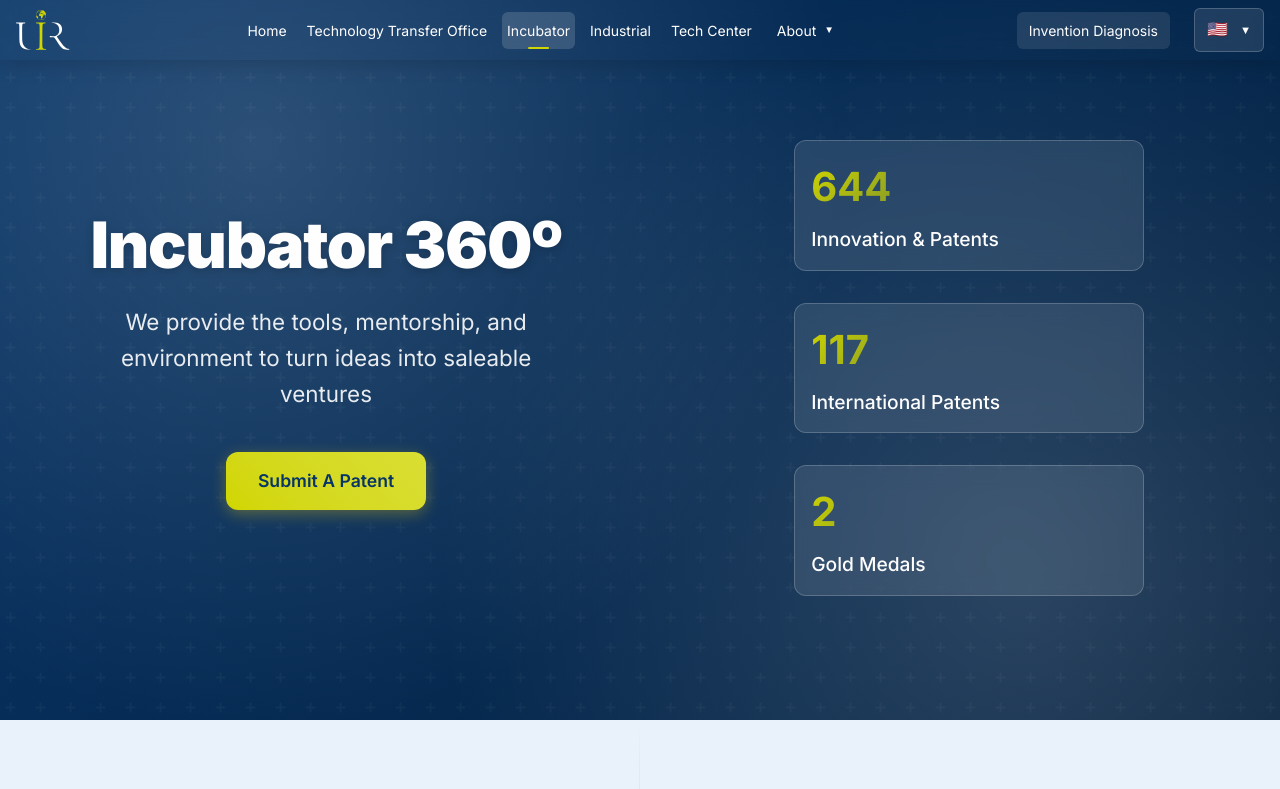
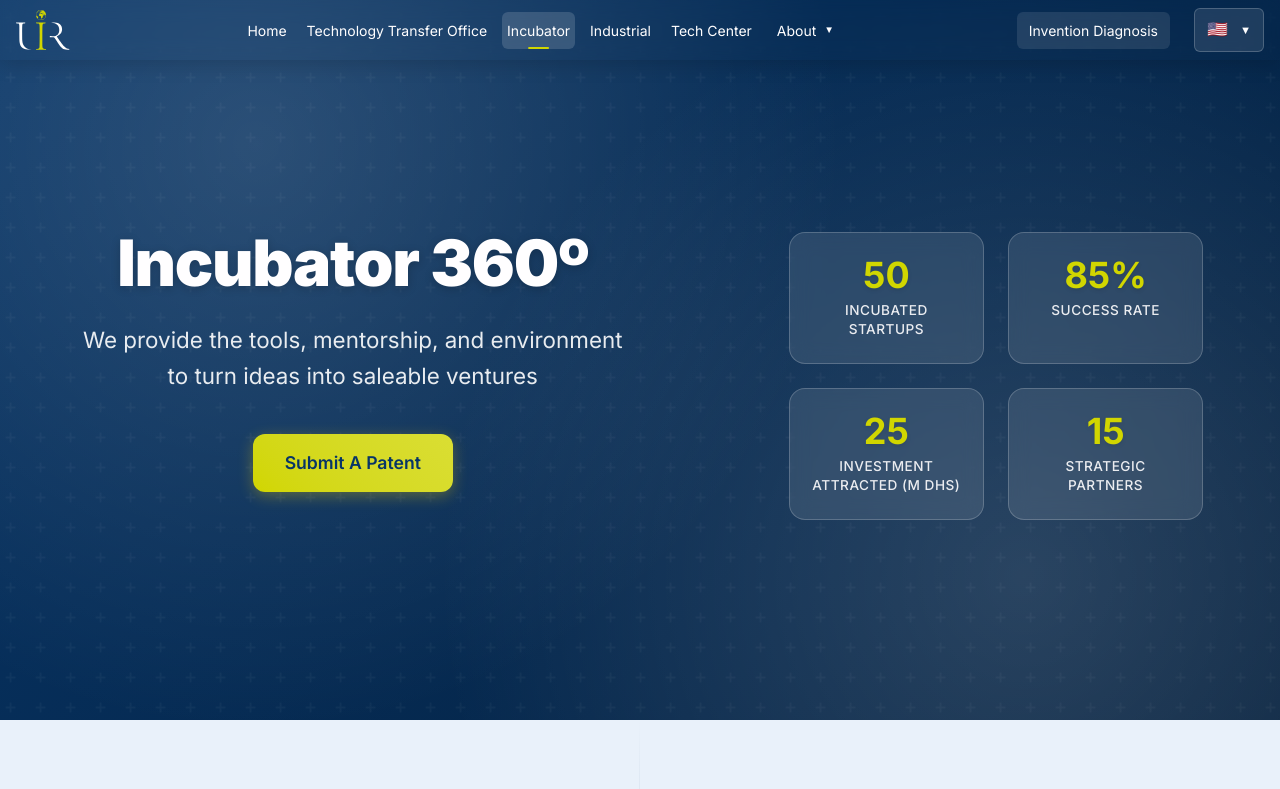
Before and after one commit to yahya-mdarhri/cie_market_frontend, a React (Vite) app: page /incubator in a window 1280 px wide. Shown: the top 789 px of the page. Built offline with nearby package versions, Linux system fonts and the light colour scheme.

Commit message:
feat: change and add stats for each department

```diff
--- a/src/components/ui/Landing/Stats/Stats.css
+++ b/src/components/ui/Landing/Stats/Stats.css
@@ -1,75 +1,108 @@
-
 .hero-stats {
 	display: flex;
-	width: 50%;
-	margin-top: 1rem;
-	gap: 2rem;
-	justify-content: center;
 	flex-wrap: wrap;
+	width: 40%;
+	margin-top: 2rem;
+	gap: 1.5rem;
+	justify-content: flex-start;
+	padding: 0;
 }
 
 .stat-card {
-	background: var(--card-color1);
+	background: rgba(255, 255, 255, 0.1);
 	backdrop-filter: blur(10px);
-	padding: 1rem;
-	border: 1px solid var(--card-color2);
-	transition: transform 0.3s ease, box-shadow 0.3s ease;
-	border-radius: 12px;
-	min-width: 350px;
+	padding: 1.5rem 1.25rem;
+	border: 1px solid rgba(255, 255, 255, 0.2);
+	transition: all 0.3s ease;
+	border-radius: 16px;
+	display: flex;
+	flex-direction: column;
+	align-items: center;
+	text-align: center;
+	position: relative;
+	overflow: hidden;
+	flex: 0 1 calc(50% - 0.75rem);
+	min-width: 160px;
+}
+
+.stat-card::before {
+	content: '';
+	position: absolute;
+	top: 0;
+	left: 0;
+	width: 100%;
+	height: 100%;
+	background: linear-gradient(135deg, var(--primary-color), var(--secondary-color));
+	opacity: 0;
+	transition: opacity 0.3s ease;
+	z-index: 0;
 }
 
 .stat-card:hover {
 	transform: translateY(-5px);
-	box-shadow: 0 10px 20px rgba(0, 0, 0, 0.1);
+	box-shadow: 0 10px 20px rgba(0, 0, 0, 0.2);
+}
+
+.stat-card:hover::before {
+	opacity: 0.1;
 }
 
 .stat-value {
-	font-size: 2.5rem;
+	font-size: 2.25rem;
 	font-weight: 700;
 	color: var(--secondary-color);
 	margin-bottom: 0.5rem;
-	background: linear-gradient(-45deg, var(--primary-color), var(--secondary-color));
-	-webkit-background-clip: text;
-	-webkit-text-fill-color: transparent;
+	line-height: 1;
+	position: relative;
+	z-index: 1;
+	text-shadow: 0 2px 4px rgba(0, 0, 0, 0.1);
 }
 
 .stat-label {
-	font-size: 1.2rem;
+	font-size: 0.85rem;
 	font-weight: 500;
 	color: var(--white);
+	opacity: 0.9;
+	text-transform: uppercase;
+	letter-spacing: 0.5px;
+	position: relative;
+	z-index: 1;
+	max-width: 100%;
+	word-wrap: break-word;
+	line-height: 1.4;
 }
 
 @media (max-width: 1200px) {
 	.hero-stats {
 		width: 100%;
-		flex-direction: row;
 		gap: 1rem;
-		flex-wrap: wrap;
+		justify-content: center;
 	}
 
 	.stat-card {
-		min-width: 200px;
-		margin-top: 0;
-		text-align: center;
+		flex: 0 1 calc(50% - 0.5rem);
+		min-width: 140px;
+		padding: 1.25rem 1rem;
 	}
 }
 
 @media (max-width: 768px) {
 	.hero-stats {
-		gap: 1rem;
-		margin-top: 2rem;
+		gap: 0.75rem;
+		margin-top: 1.5rem;
 	}
 
 	.stat-card {
-		min-width: 200px;
-		padding: 1rem 1.5rem;
+		flex: 0 1 calc(50% - 0.375rem);
+		min-width: 120px;
+		padding: 1rem 0.75rem;
 	}
 
 	.stat-value {
-		font-size: 2rem;
+		font-size: 1.75rem;
 	}
 
 	.stat-label {
-		font-size: 0.9rem;
+		font-size: 0.75rem;
 	}
 }
--- a/src/components/ui/Landing/Stats/Stats.tsx
+++ b/src/components/ui/Landing/Stats/Stats.tsx
@@ -1,12 +1,12 @@
 import { StatsItemsType } from "@layouts/LandingLayout/LandingLayout";
 import "./Stats.css";
 
-function Stats({ statsData }: { statsData: StatsItemsType }) { // i will pass the stats as props later
+function Stats({ statsData }: { statsData: StatsItemsType }) {
 	return (
 		<div className="hero-stats">
 			{Object.entries(statsData).map(([key, stat]) => (
 				<div key={key} className="stat-card">
-					<div className="stat-value">{stat.value}</div>
+					<div className="stat-value">{stat.value}{stat.name.includes("Rate") ? "%" : ""}</div>
 					<div className="stat-label">{stat.name}</div>
 				</div>
 			))}
--- a/src/pages/landing/incubator/Incubator.tsx
+++ b/src/pages/landing/incubator/Incubator.tsx
@@ -54,9 +54,10 @@ import Services from "@ui/Landing/Services/Services";
 
 
 const statsData:StatsItemsType = {
-	a: { name: "Innovation & Patents", value: 644 },
-	b: { name: "International Patents", value: 117 },
-	c: { name: "Gold Medals", value: 2 },
+	a: { name: "Incubated Startups", value: 50 },
+	b: { name: "Success Rate", value: 85 },
+	c: { name: "Investment Attracted (M DHS)", value: 25 },
+	d: { name: "Strategic Partners", value: 15 },
 };
 
 const partners = [
--- a/src/pages/landing/industrial/industrial.tsx
+++ b/src/pages/landing/industrial/industrial.tsx
@@ -42,9 +42,10 @@ import {
 
 
 const statsData:StatsItemsType = {
-	a: { name: "Innovation & Patents", value: 644 },
-	b: { name: "International Patents", value: 117 },
-	c: { name: "Gold Medals", value: 2 },
+	a: { name: "Scientific Publications", value: 1800 },
+	b: { name: "National & International Awards", value: 10 },
+	c: { name: "Co-development Projects", value: 40 },
+	d: { name: "Industry Partnerships", value: 25 },
 };
 
 const heroProps: HeroProps = {
--- a/src/pages/landing/tech_center/tech_center.tsx
+++ b/src/pages/landing/tech_center/tech_center.tsx
@@ -18,9 +18,10 @@ import Partners from "@ui/Landing/Partners/Partners";
 import { useDocumentTitle } from "@hooks/useDocumentTitle";
 
 const statsData:StatsItemsType = {
-	a: { name: "Innovation & Patents", value: 644 },
-	b: { name: "International Patents", value: 117 },
-	c: { name: "Gold Medals", value: 2 },
+	a: { name: "Tech Centers", value: 11 },
+	b: { name: "Labeled Laboratories", value: 66 },
+	c: { name: "Research Centers", value: 55 },
+	d: { name: "Industrial R&D Projects", value: 40 },
 };
 
 const heroProps: HeroProps = {
--- a/src/pages/landing/tto/tto.tsx
+++ b/src/pages/landing/tto/tto.tsx
@@ -21,9 +21,10 @@ import Services from "@ui/Landing/Services/Services";
 import { FaHandshake, FaFileSignature, FaBullhorn } from "react-icons/fa";
 
 const statsData:StatsItemsType = {
-	a: { name: "Innovation & Patents", value: 644 },
-	b: { name: "International Patents", value: 117 },
-	c: { name: "Gold Medals", value: 2 },
+	a: { name: "Total Patents Filed", value: 650 },
+	b: { name: "International Patents", value: 108 },
+	c: { name: "Research Contracts (M DHS)", value: 66 },
+	d: { name: "Gold Medals", value: 2 },
 };
 
 const heroProps: HeroProps = {
```
